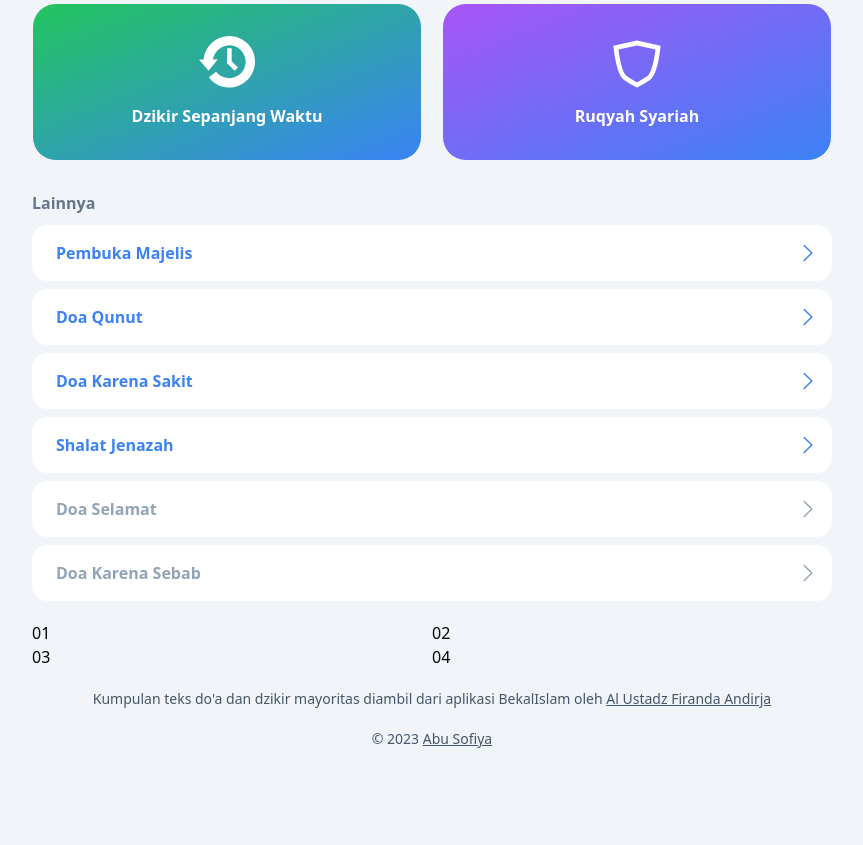
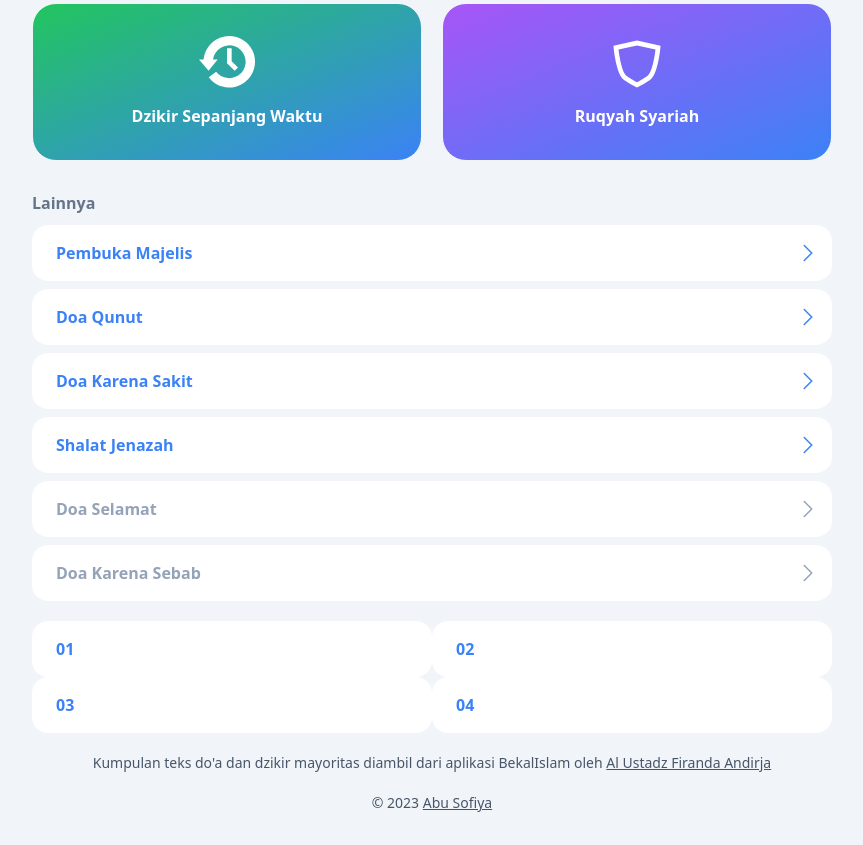
Before and after one commit to nanangsb/doa, a plain HTML site: page index.html in a window 1280 px wide. Shown: the part 453-1298 px from the top of the page, without its empty margins (208-1071 px from the left). Before the commit the page ends 1234 px from the top, so only its background shows below. Drawn offline with Linux system fonts and the light colour scheme.

Commit message:
Update index.html

```diff
--- a/index.html
+++ b/index.html
@@ -97,10 +97,10 @@
         </div>
     </div>
     <div class="grid gap-4 grid-cols-2">
-  <div>01</div>
-  <div>02</div>
-  <div>03</div>
-  <div>04</div>
+  <div class="menu-other-active">01</div>
+  <div class="menu-other-active">02</div>
+  <div class="menu-other-active">03</div>
+  <div class="menu-other-active">04</div>
     </div>
 
     </article>
```
